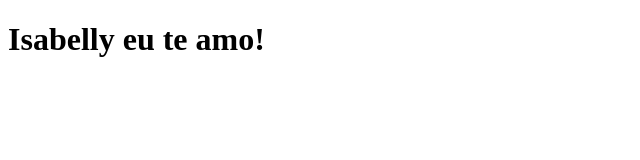
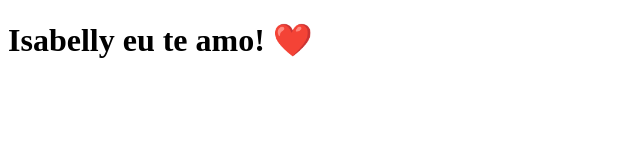
Before and after one commit to guilhermegraham/copy-tebnews, a Next.js app: page / in a window 1280 px wide. Shown: the top 160 px of the page, without its empty margins (0-640 px from the left). Built offline with nearby package versions, Linux system fonts and the light colour scheme.

Commit message:
Modifica a frase

```diff
--- a/pages/index.js
+++ b/pages/index.js
@@ -1,6 +1,6 @@
 function Home () {
 
- return <h1>Isabelly eu te amo!</h1>
+ return <h1>Isabelly eu te amo! ❤️</h1>
 
 }
 
```
